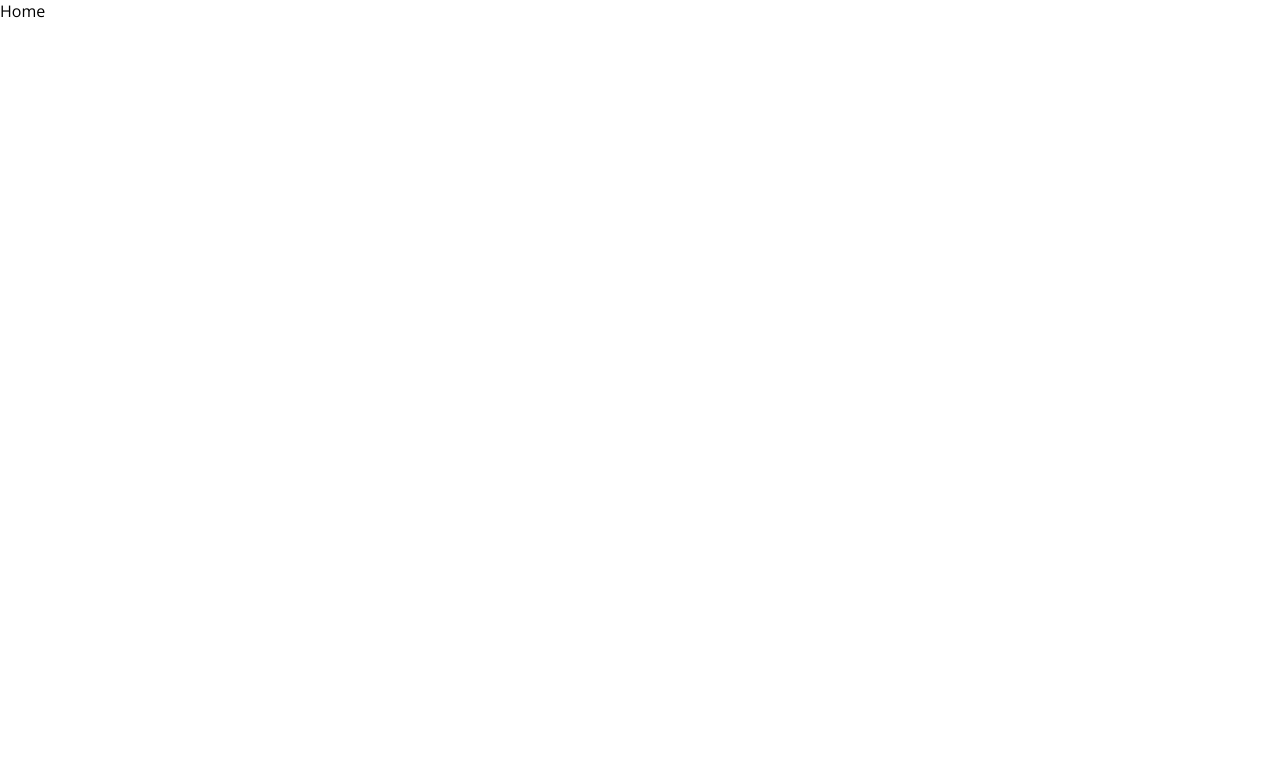
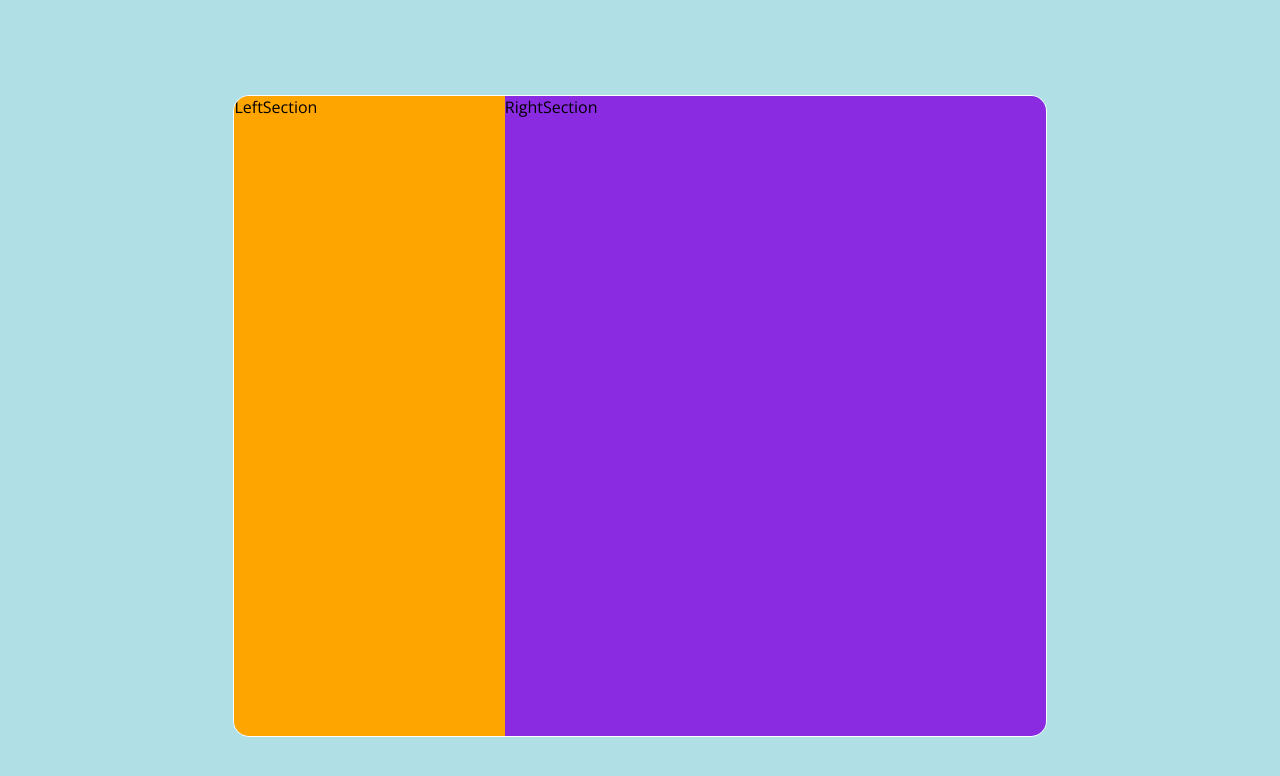
Before and after one commit to kensteph/chat-app, a React (Create React App) app: page / in a window 1280 px wide. Shown: the top 776 px of the page. Built offline with nearby package versions, Linux system fonts and the light colour scheme.

Commit message:
Create LeftHeader component.

```diff
--- a/src/components/LeftSection.jsx
+++ b/src/components/LeftSection.jsx
@@ -1,7 +1,7 @@
 import React from 'react';
 
 const LeftSection = () => (
-  <div>LeftSection</div>
+  <div className="leftSection">LeftSection</div>
 );
 
 export default LeftSection;
--- a/src/components/RightSection.jsx
+++ b/src/components/RightSection.jsx
@@ -1,7 +1,7 @@
 import React from 'react';
 
 const RightSection = () => (
-  <div>RightSection</div>
+  <div className="rightSection">RightSection</div>
 );
 
 export default RightSection;
--- a/src/pages/Home.jsx
+++ b/src/pages/Home.jsx
@@ -1,7 +1,14 @@
 import React from 'react';
+import LeftSection from '../components/LeftSection';
+import RightSection from '../components/RightSection';
 
 const Home = () => (
-  <div className="homeContainer">Home</div>
+  <div className="homeContainer">
+    <div className="wrapper">
+      <LeftSection />
+      <RightSection />
+    </div>
+  </div>
 );
 
 export default Home;
--- a/src/styles/index.scss
+++ b/src/styles/index.scss
@@ -68,3 +68,30 @@
 }
 
 // Home Page
+.homeContainer {
+  background-color: powderblue;
+  height: 100vh;
+  display: flex;
+  align-items: center;
+  justify-content: center;
+  padding: 1rem;
+
+  .wrapper {
+    width: 65%;
+    height: 80%;
+    display: flex;
+    border: 1px solid white;
+    border-radius: 1rem;
+    overflow: hidden;
+
+    .leftSection {
+      background-color: orange;
+      flex: 1;
+    }
+
+    .rightSection {
+      background-color: blueviolet;
+      flex: 2;
+    }
+  }
+}
```
Also changed, not shown: src/components/LeftHeader.jsx (added, +7 -0 lines).
